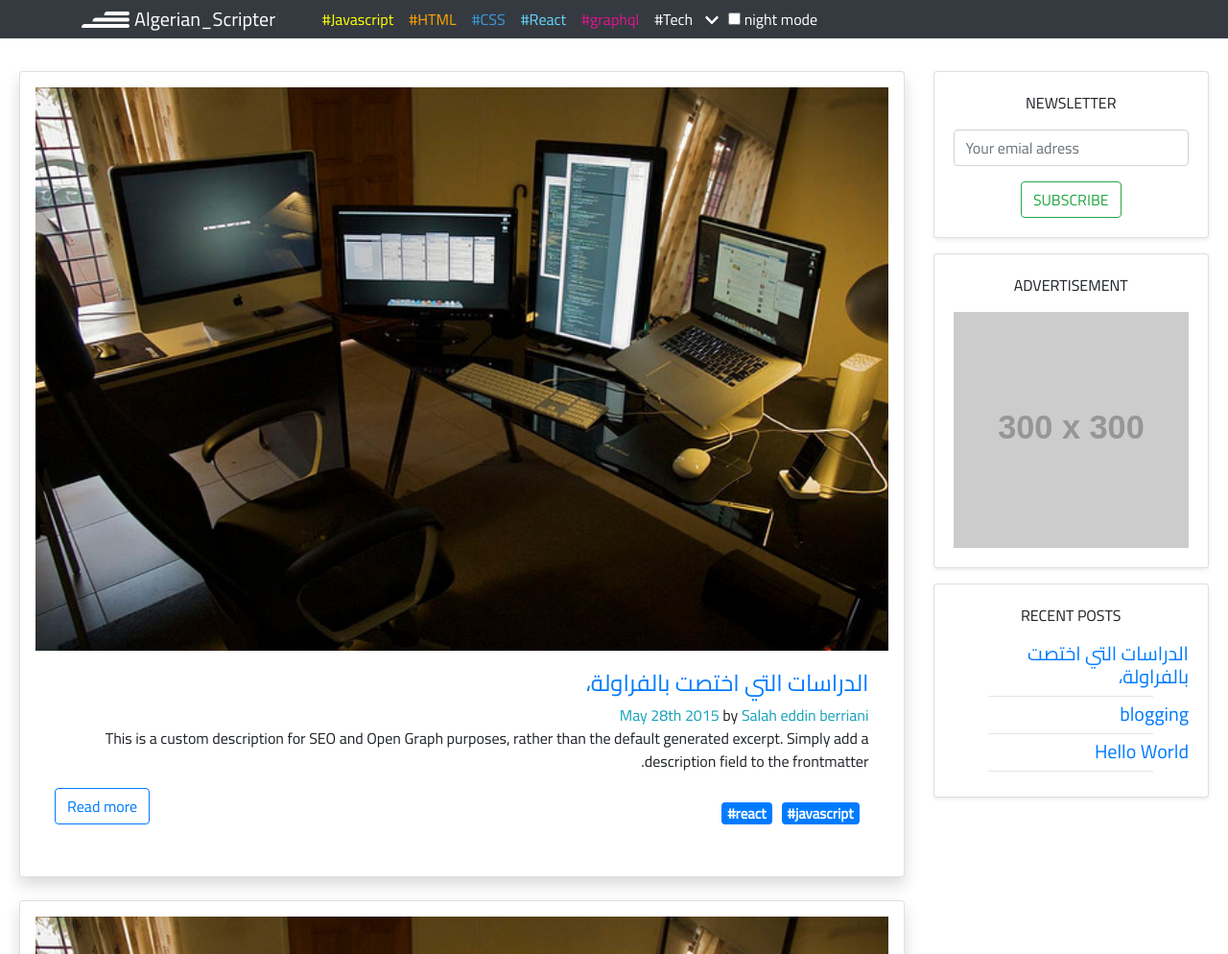
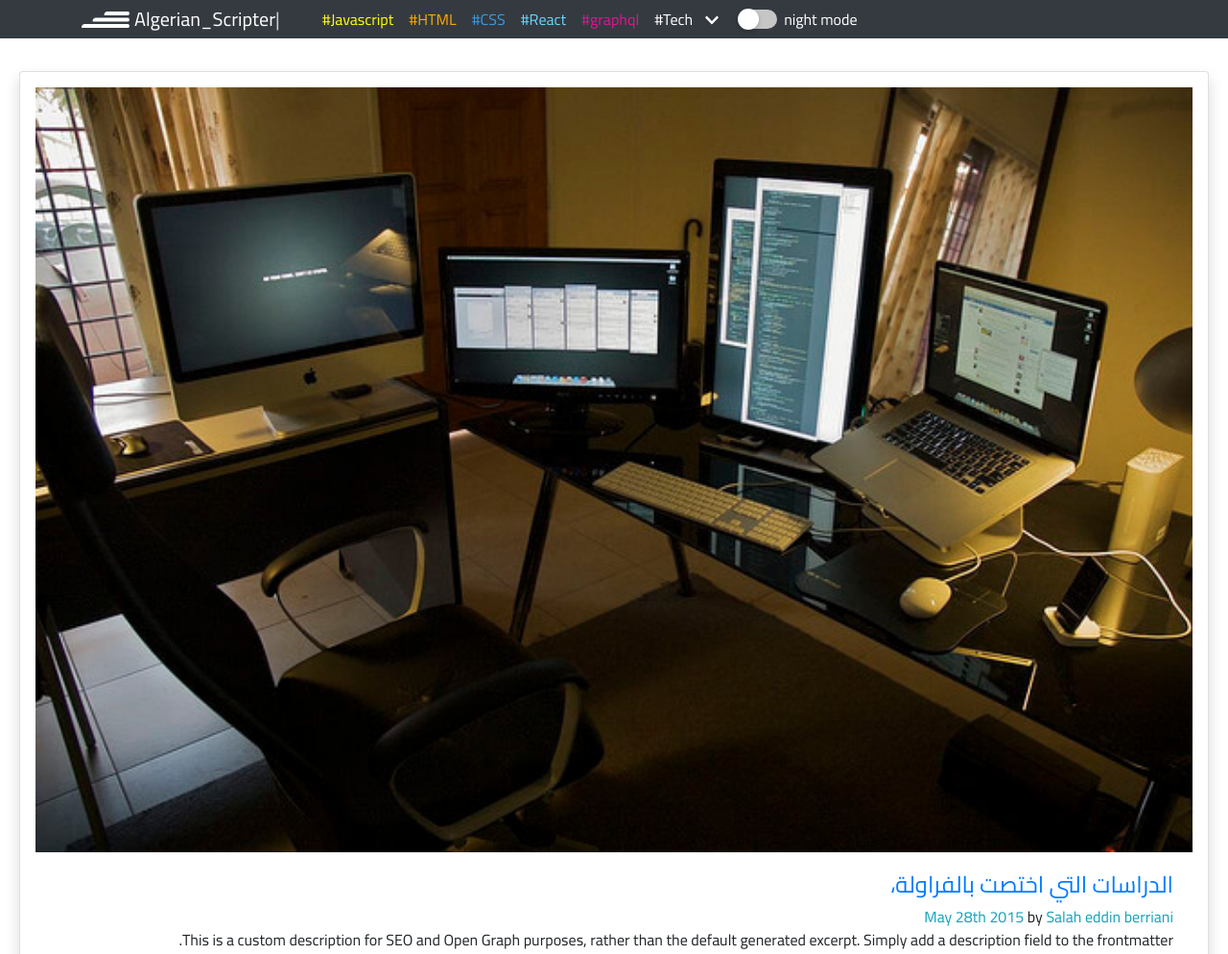
Before and after one commit to ScriptsGuy/product-blog, a Gatsby site: page / in a window 1280 px wide. Shown: the top 994 px of the page at 96% size. Built offline with nearby package versions, Linux system fonts and the light colour scheme; Gatsby itself is replaced by a stand-in of ours; some packages are replaced by stand-ins of ours; placeholder pictures from the web are drawn by us.

Commit message:
media query

```diff
--- a/src/components/SideBar.js
+++ b/src/components/SideBar.js
@@ -1,8 +1,9 @@
-import React from "react"
+import React, { Component } from "react"
 import { Card, CardTitle, CardBody, Form, FormGroup, Input } from "reactstrap"
 import { graphql, StaticQuery, Link } from "gatsby"
 
-export default function SideBar() {
+export default class SideBar extends Component {
+  render() {
     return (
       <div>
         <Card className="shadow-sm rounded">
@@ -36,7 +37,7 @@ export default function SideBar() {
             />
           </CardBody>{" "}
         </Card>
-      <Card className="shadow-sm mt-3  rounded">
+        <Card className=" shadow-sm mt-3  rounded" id="recentPosts">
           <CardBody>
             <CardTitle className="text-center text-uppercase mb-3">
               Recent Posts
@@ -73,6 +74,7 @@ export default function SideBar() {
       </div>
     )
   }
+}
 
 const sidebarQuery = graphql`
   query {
--- a/src/components/footer.js
+++ b/src/components/footer.js
@@ -52,7 +52,7 @@ export default function footer() {
           </a>
         </li>
       </ul>
-      <div className="text-center mb-2">
+      <div className="text-center pb-2">
         © {new Date().getFullYear()}, Built with
         {` `}
         <span>
--- a/src/components/header.js
+++ b/src/components/header.js
@@ -31,7 +31,7 @@ class Header extends React.Component {
   }
   render() {
     return (
-      <Navbar className="mainnav" color="dark" dark expand="md">
+      <Navbar className="mainnav" color="dark" dark expand="lg">
         <div className="container">
           <img className="navlogo" src={logo} alt="" />
           <NavbarBrand href="/">
@@ -74,6 +74,15 @@ class Header extends React.Component {
 
               <Drop></Drop>
               <Dark></Dark>
+              <span
+                style={{
+                  marginTop: 8,
+                  marginLeft: 7,
+                }}
+                className="nightMode"
+              >
+                night mode
+              </span>
             </Nav>
           </Collapse>
         </div>
--- a/src/components/subcomp/darkToggler.js
+++ b/src/components/subcomp/darkToggler.js
@@ -6,13 +6,13 @@ export default class darkToggler extends Component {
     return (
       <ThemeToggler>
         {({ theme, toggleTheme }) => (
-          <label style={{ color: "white", marginTop: 8, marginLeft: 10 }}>
+          <label style={{ color: "white", marginLeft: 10, marginBottom: 0 }}>
             <input
+              style={{ marginTop: 10 }}
               type="checkbox"
               onChange={e => toggleTheme(e.target.checked ? "dark" : "light")}
               checked={theme === "dark"}
             />{" "}
-            night mode
           </label>
         )}
       </ThemeToggler>
--- a/src/components/subcomp/scrollbutton.js
+++ b/src/components/subcomp/scrollbutton.js
@@ -5,11 +5,23 @@ export default class ScrollButton extends Component {
   componentDidMount() {
     //Get the button
     const mybutton = document.getElementById("myBtn")
+    const recentPosts = document.getElementById("recentPosts")
+    const sticky = recentPosts.offsetTop
+
+    window.onscroll = function() {
+      myFunction()
+      scrollFunction()
+    }
+
+    function myFunction() {
+      if (window.pageYOffset > sticky) {
+        recentPosts.classList.add("sticky")
+      } else {
+        recentPosts.classList.remove("sticky")
+      }
+    }
 
     // When the user scrolls down 20px from the top of the document, show the button
-    window.onscroll = function() {
-      scrollFunction()
-    }
 
     function scrollFunction() {
       if (
--- a/src/pages/index.js
+++ b/src/pages/index.js
@@ -12,7 +12,7 @@ const IndexPage = () => (
     <SEO title="Home" />
 
     <Row>
-      <Col md="9">
+      <Col className="mainContent" md="9">
         <StaticQuery
           query={indexQuery}
           render={data => {
@@ -36,7 +36,7 @@ const IndexPage = () => (
           }}
         ></StaticQuery>
       </Col>
-      <Col md="3" className="mt-4 mb-4">
+      <Col md="3" className=" sidebar mt-4 mb-4">
         <SideBar></SideBar>
       </Col>
     </Row>
--- a/src/styles/global.css
+++ b/src/styles/global.css
@@ -1,5 +1,6 @@
 @import url("https://fonts.googleapis.com/css?family=Cairo&display=swap");
 body {
+  --white: white;
   --bg: white;
   --textNormal: #222;
   --textTitle: #222;
@@ -17,6 +18,7 @@ body {
 
 body.dark {
   -webkit-font-smoothing: antialiased;
+  --white: white;
 
   --bg: rgb(0, 0, 0);
   --textNormal: rgba(255, 255, 255, 0.88);
@@ -26,10 +28,15 @@ body.dark {
   --textLink: rgb(243, 147, 21);
   --spanInfo: rgb(209, 118, 0);
   --cardColor: rgb(52, 58, 64);
+
   --hr: hsla(0, 0%, 100%, 0.2);
   --aBtn: rgb(239, 187, 53);
   background-color: var(--bg);
   color: white;
+}
+
+span.nightMode {
+  color: var(--white);
 }
 
 .form-control {
@@ -114,6 +121,7 @@ ul.footerlogos {
 
 /* The container <div> - needed to position the dropdown content */
 .dropdown {
+  width: 30px;
 }
 
 /* Dropdown Content (Hidden by Default) */
@@ -177,3 +185,69 @@ ul.footerlogos {
 #myBtn:hover {
   background-color: #efbb35 !important;
 }
+
+input[type="checkbox"] {
+  position: relative;
+  width: 40px;
+  height: 20px;
+  -webkit-appearance: none;
+  background: #c6c6c6;
+  outline: none;
+  border-radius: 20px;
+  box-shadow: inset 0 0 5px rgbq(0, 0, 0, 0.2);
+  transition: 0.5s;
+}
+
+input:checked[type="checkbox"] {
+  background: #03a9f4;
+}
+input[type="checkbox"]:before {
+  content: "";
+  position: absolute;
+  width: 20px;
+  height: 20px;
+  border-radius: 20px;
+  top: 0;
+  left: 0;
+  background: #fff;
+  transform: scale(1.1);
+  box-shadow: 0 2px 5px rgba(0, 0, 0, 0.2);
+  transition: 0.5s;
+}
+
+input:checked[type="checkbox"]:before {
+  left: 20px;
+}
+
+.sticky {
+  position: fixed !important;
+  top: 0;
+  width: 305px;
+}
+
+@media only screen and (max-width: 1300px) {
+  .sidebar {
+    display: none;
+  }
+  .mainContent {
+    flex: 0 0 100% !important;
+    max-width: 100% !important;
+  }
+}
+@media only screen and (max-width: 992px) {
+  span.nightMode {
+    display: none;
+  }
+  label {
+    margin-bottom: 10px !important;
+    margin-left: 700px !important;
+  }
+}
+@media only screen and (max-width: 992px) {
+  p {
+    font-size: 15px;
+  }
+  div.gatsby-highlight {
+    font-size: 12px;
+  }
+}
--- a/src/templates/single-post.js
+++ b/src/templates/single-post.js
@@ -16,7 +16,7 @@ export default function SinglePost({ data }) {
         {post.title}
       </h1>
       <Row>
-        <Col md="9" className="pl-0 pr-0 mt-4 mb-4">
+        <Col md="9" className="mainContent pl-0 pr-0 mt-4 mb-4">
           <Card dir="rtl" style={{ textAlign: "right" }} className="   rounded">
             <Img
               className="card-image-top"
@@ -60,7 +60,7 @@ export default function SinglePost({ data }) {
             </CardBody>
           </Card>
         </Col>
-        <Col md="3" className="mt-4 mb-4">
+        <Col md="3" className=" sidebar mt-4 mb-4">
           <SideBar></SideBar>
         </Col>
       </Row>
--- a/src/templates/tag-posts.js
+++ b/src/templates/tag-posts.js
@@ -21,7 +21,7 @@ const tagPosts = ({ data, pageContext }) => {
         {pageHeader}
       </h1>
       <Row>
-        <Col md="9">
+        <Col className="mainContent" md="9">
           {data.allMarkdownRemark.edges.map(({ node }) => (
             <Post
               key={node.id}
@@ -35,7 +35,7 @@ const tagPosts = ({ data, pageContext }) => {
             />
           ))}
         </Col>
-        <Col md="3" className="mt-4 mb-4">
+        <Col md="3" className="sidebar mt-4 mb-4">
           <SideBar></SideBar>
         </Col>
       </Row>
```
Lines whose indentation alone changed are shown as unchanged.
